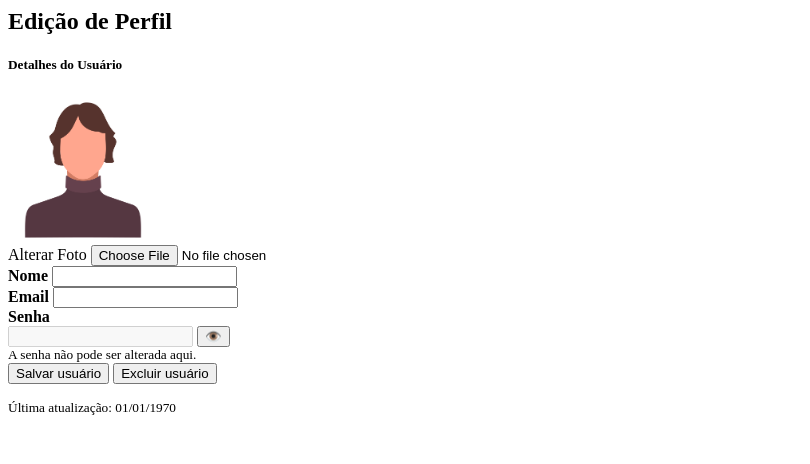
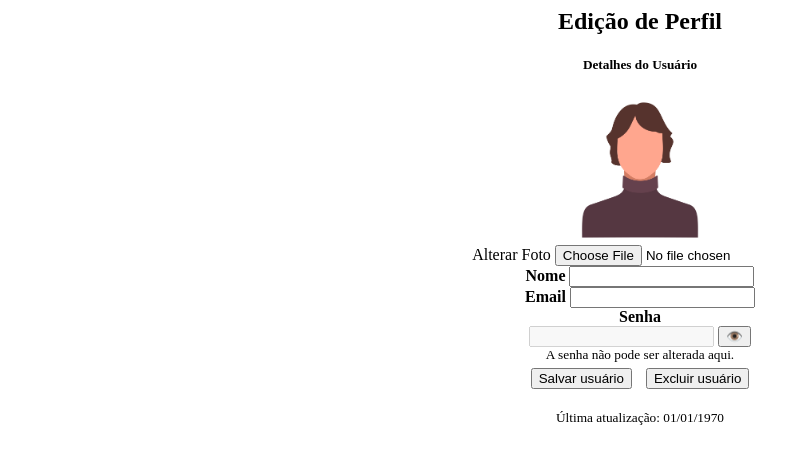
Before and after one commit to MusgoNato/BLOG, a PHP site: template app/views/editprofile.php in a window 1280 px wide. Shown: the top 464 px of the page, without its empty margins (0-810 px from the left). Run offline with PHP 8.4, Linux system fonts and the light colour scheme; the template is opened without the code that fills it, so the values that code supplies are empty.

Commit message:
Add updates

```diff
--- a/app/controllers/PostsController.php
+++ b/app/controllers/PostsController.php
@@ -17,7 +17,13 @@ class PostsController
         {
             header("Location: /");
         }
+
         $post = PostsController::getPostById($id);
+
+        if($post === false)
+        {
+            return Controller::view("errorpage");
+        }
 
         return Controller::view("single-post", ["post" => $post]);
     }
--- a/app/views/editprofile.php
+++ b/app/views/editprofile.php
@@ -11,27 +11,25 @@
     <div class="row justify-content-center">
         <div class="col-md-8">
             <div class="card shadow">
-            <div class="card-header text-center bg-dark text-white">
-                <h5>Detalhes do Usuário</h5>
-            </div>
-                <div class="card-body">
-                    <div class="row">
+                <div class="card-header text-center bg-dark text-white">
+                    <h5>Detalhes do Usuário</h5>
+                </div>
+                <div class="card-body d-flex flex-column align-items-center justify-content-center">
+                    <div class="row w-100 justify-content-center">
                         <!-- Informações do Usuário -->
-                        <div class="col-md-8">
+                        <div class="col-md-8 text-center">
                             <form action="/editprofile" method="POST" enctype="multipart/form-data">
                                 <!-- Foto do Usuário -->
-                                <div class="text-center">
-                                    <!-- Foto do Usuário -->
+                                <div class="text-center mb-4">
                                     <img id="profileImage" src="<?= !empty($user->image_path) ? $user->image_path : '/imgs/default-avatar.jpg' ?>"
                                         class="img-fluid rounded-circle mb-3"
                                         style="width: 150px; height: 150px; object-fit: cover;">
-
                                     <br>
                                     <label for="profilePicture" class="btn btn-sm btn-outline-primary mt-2">Alterar Foto</label>
                                     <input type="file" id="profilePicture" name="image" accept="image/*" class="d-none">
                                 </div>
 
-                            <div class="mb-3">
+                                <div class="mb-3">
                                     <label class="form-label"><strong>Nome</strong></label>
                                     <input type="text" name="nome" value="<?= htmlspecialchars($user->name) ?>" class="form-control">
                                 </div>
@@ -53,8 +51,8 @@
                                 </div>
 
                                 <div class="text-center">
-                                    <button type="submit" name="decision" class="btn btn-success" value="save">Salvar usuário</button>
-                                    <button type="submit" name="decision" class="btn btn-danger" value="delete">Excluir usuário</button>
+                                    <button type="submit" name="decision" class="btn btn-success btn-space" value="save">Salvar usuário</button>
+                                    <button type="submit" name="decision" class="btn btn-danger btn-space" value="delete">Excluir usuário</button>
                                 </div>
                             </form>
                         </div>
@@ -87,3 +85,26 @@ document.getElementById("profilePicture").addEventListener("change", function(ev
     }
 });
 </script>
+
+<style>
+/* Garantir que o conteúdo dentro do card fique centralizado */
+.card-body
+{
+    display: flex;
+    flex-direction: column;
+    align-items: center;
+    justify-content: center;
+}
+
+/* Para os botões ficarem alinhados ao centro */
+.btn-space
+{
+    margin: 5px;
+}
+
+/* Centralizar o texto da seção de foto */
+.text-center
+{
+    text-align: center;
+}
+</style>
```
Also changed, not shown: app/views/errorpage.php (added, +78 -0 lines), app/views/home.php (+73 -3 lines), public/imgs/posts/icons8-error.gif (added), public/imgs/users/67b31bd6aef92_WhatsApp-Image-2023-02-14-at-10.47.15-AM.jpeg (added), public/imgs/users/67b33cc025a71_10001736.jpg (added).
